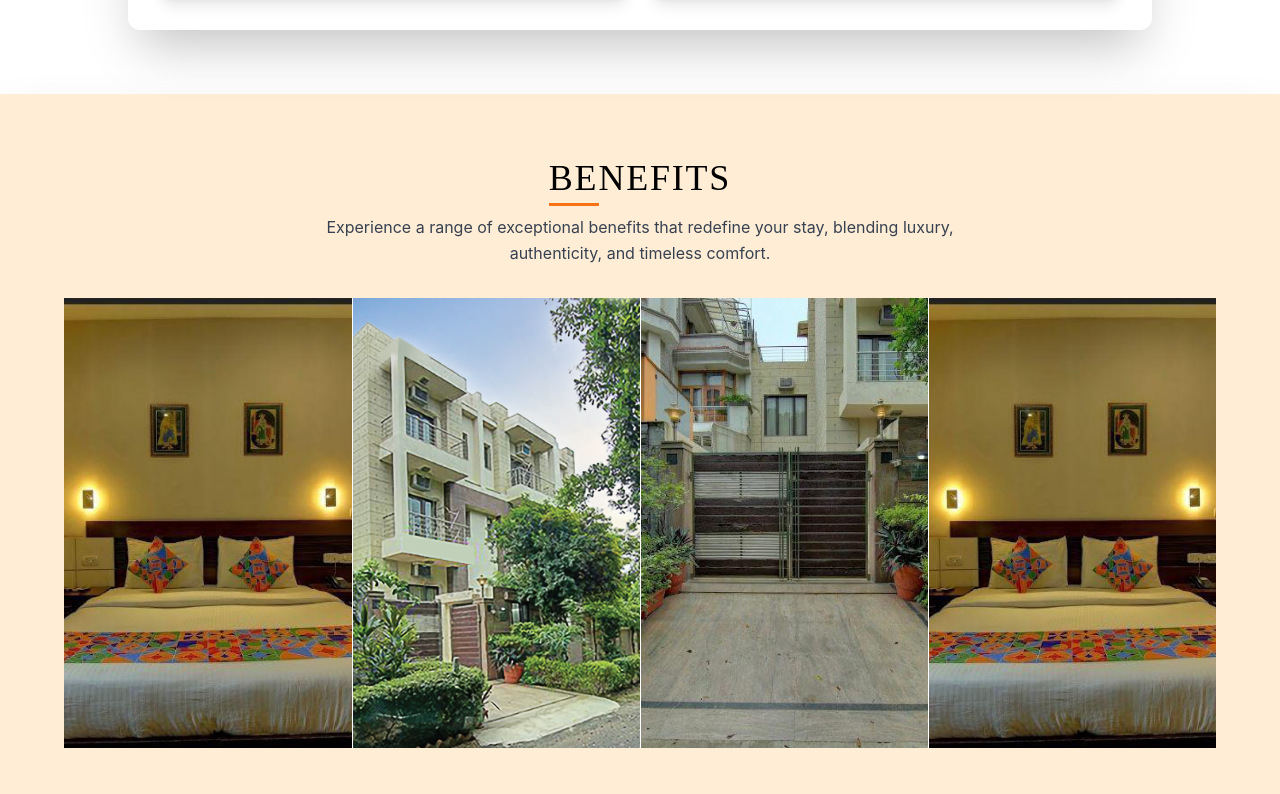
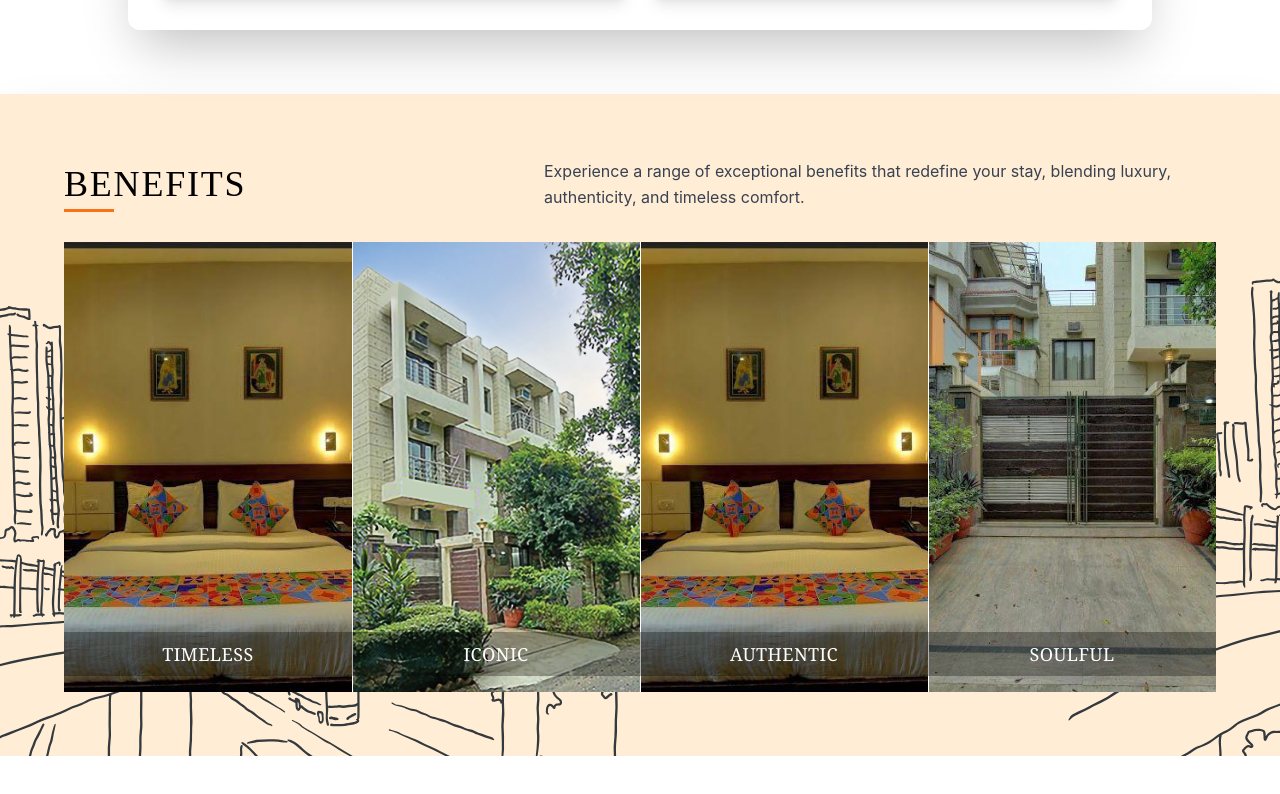
Before and after one commit to akatanayg/phoenix_hospitality, a React (Vite) app: page / in a window 1280 px wide. Shown: the part 1419-2213 px from the top of the page. After the commit the page ends 2175 px from the top, so only its background shows below. Built offline with nearby package versions, Linux system fonts and the light colour scheme; a web font is replaced by a local one.

Commit message:
Benefits after card

```diff
--- a/src/components/Benefits.jsx
+++ b/src/components/Benefits.jsx
@@ -1,87 +1,119 @@
 import React, { useState } from 'react';
 
 const Benefits = () => {
-  const [hoveredIndex, setHoveredIndex] = useState(null);
-
-  const initialImages = [
-    '/image1.jpg',
-    '/image2.png',
-    '/c1.jpg',
-    '/c3.jpg'
+  const benefits = [
+    {
+      title: 'TIMELESS',
+      description: 'A legacy of timeless elegance and luxury hospitality.',
+      image: '/image1.jpg',
+      backgroundImage: '/image2.png'
+    },
+    {
+      title: 'ICONIC',
+      description: 'An iconic destination known for its impeccable service.',
+      image: '/image2.png',
+      backgroundImage: '/hover-bg2.jpg'
+    },
+    {
+      title: 'AUTHENTIC',
+      description: 'Experience the authenticity of local culture & charm.',
+      image: '/c3.jpg',
+      backgroundImage: '/hover-bg3.jpg'
+    },
+    {
+      title: 'SOULFUL',
+      description: 'A soulful retreat that touches your spirit and senses.',
+      image: '/c1.jpg',
+      backgroundImage: '/hover-bg4.jpg'
+    }
   ];
 
-  const hoverImages = [
-    '/c1.jpg',
-    '/hover2.jpg',
-    '/hover3.jpg',
-    '/hover4.jpg'
-  ];
-
-  const captions = [
-    { title: 'TIMELESS', description: 'A legacy of timeless elegance and luxury hospitality.' },
-    { title: 'ICONIC', description: 'An iconic destination known for its impeccable service.' },
-    { title: 'AUTHENTIC', description: 'Experience the authenticity of local culture & charm.' },
-    { title: 'SOULFUL', description: 'A soulful retreat that touches your spirit and senses.' }
-  ];
+  const [activeIndex, setActiveIndex] = useState(null);
 
   return (
-    <section className="w-full py-16 px-4 md:px-16 bg-orange-100 shadow-2xl">
+    <section className="w-full py-16 px-4 md:px-16 shadow-2xl" style={{ backgroundImage: "url('/benefitsbg_1.png')" }}>
       <div className="max-w-6xl mx-auto">
 
         {/* Benefits Header */}
-        <div className="flex flex-col justify-center items-center text-center mb-8">
-          <div className="relative w-fit">
-            <h2 className="text-4xl font-[Shafarik] relative uppercase tracking-wider">
+        <div className="flex flex-col md:flex-row items-start md:items-center justify-between mb-8">
+          <div className="relative">
+            <h2 className="text-4xl font-[Shafarik] uppercase tracking-wider relative">
               Benefits
               <div className="absolute left-0 bottom-[-8px] w-[50px] h-[3px] bg-orange-500"></div>
             </h2>
           </div>
-          <p className="mt-4 text-gray-700 leading-relaxed max-w-2xl">
+          <p className="mt-4 md:mt-0 md:ml-8 text-gray-700 leading-relaxed max-w-2xl">
             Experience a range of exceptional benefits that redefine your stay, blending luxury, authenticity, and timeless comfort.
           </p>
         </div>
 
-        {/* 4 Panel Carousel */}
-        <div className="relative w-full h-[450px] grid grid-cols-4 cursor-pointer overflow-hidden">
+        {/* Desktop - 4 Column Grid with Hover Effect */}
+        <div className="hidden md:grid grid-cols-4 gap-0 w-full h-[450px]">
+          {benefits.map((benefit, index) => (
+            <div
+              key={index}
+              className="relative h-full overflow-hidden group cursor-pointer"
+              onMouseEnter={() => setActiveIndex(index)}
+              onMouseLeave={() => setActiveIndex(null)}
+            >
+              <img src={benefit.image} alt={benefit.title} className="w-full h-full object-cover transition-transform duration-500 group-hover:scale-105" />
 
-          {initialImages.map((img, index) => {
-            const isHovered = hoveredIndex === index;
+              {index > 0 && <div className="absolute left-0 top-0 h-full w-[1px] bg-white"></div>}
+
+              {/* Only show heading when NOT hovered */}
+              {activeIndex !== index && (
+                <div className="absolute bottom-4 left-0 w-full text-center text-white text-lg font-serif uppercase tracking-wide bg-black/30 py-2">
+                  {benefit.title}
+                </div>
+              )}
+
+              {/* Hover Overlay with Description */}
+              {activeIndex === index && (
+                <div className="absolute inset-0 bg-black/50 flex flex-col justify-center items-center text-white text-center p-4 transition-opacity duration-300">
+                  <h3 className="text-2xl font-serif uppercase">{benefit.title}</h3>
+                  <p className="text-sm mt-2">{benefit.description}</p>
+                </div>
+              )}
+            </div>
+          ))}
+        </div>
+
+        {/* Mobile - Horizontal Carousel with Tap Effect */}
+        <div className="md:hidden flex overflow-x-auto space-x-4 snap-x snap-mandatory">
+          {benefits.map((benefit, index) => {
+            const isActive = activeIndex === index;
+
             return (
               <div
                 key={index}
-                className="relative h-full group overflow-hidden"
-                onMouseEnter={() => setHoveredIndex(index)}
-                onMouseLeave={() => setHoveredIndex(null)}
+                className="relative w-[80%] shrink-0 snap-center h-[400px] rounded-xl overflow-hidden cursor-pointer"
+                onClick={() => setActiveIndex(isActive ? null : index)}
               >
-                {/* Image (Switches to hover image when hovered) */}
                 <img
-                  src={isHovered ? hoverImages[index] : img}
-                  alt={`Panel ${index + 1}`}
-                  className="w-full h-full object-cover transition-all duration-500"
+                  src={isActive ? benefit.backgroundImage : benefit.image}
+                  alt={benefit.title}
+                  className="w-full h-full object-cover"
                 />
 
-                {/* Divider Line (White line between panels) */}
-                {index > 0 && (
-                  <div className="absolute left-0 top-0 h-full w-[1px] bg-white"></div>
-                )}
-
-                {/* Grey Overlay + Text (only when hovered) */}
-                {isHovered && (
-                  <div className="absolute inset-0 bg-black/50 flex flex-col justify-center items-center text-center text-white p-6 transition-all duration-300">
-                    <h3 className="text-2xl font-serif uppercase tracking-wide mb-2">
-                      {captions[index].title}
-                    </h3>
-                    <p className="text-sm leading-relaxed">
-                      {captions[index].description}
-                    </p>
+                {/* Heading (Only if not tapped) */}
+                {!isActive && (
+                  <div className="absolute bottom-4 left-0 w-full text-center text-white text-lg font-serif uppercase tracking-wide bg-black/30 py-2">
+                    {benefit.title}
                   </div>
                 )}
 
+                {/* On Tap - Show Full Overlay with Description */}
+                {isActive && (
+                  <div className="absolute inset-0 bg-black/50 flex flex-col justify-center items-center text-white text-center p-4">
+                    <h3 className="text-2xl font-serif uppercase">{benefit.title}</h3>
+                    <p className="text-sm mt-2">{benefit.description}</p>
+                  </div>
+                )}
               </div>
             );
           })}
+        </div>
 
-        </div>
       </div>
     </section>
   );
```
Also changed, not shown: public/benefitsbg_1.png (added), 15 other files (tests, documents, lock files or other folders).
